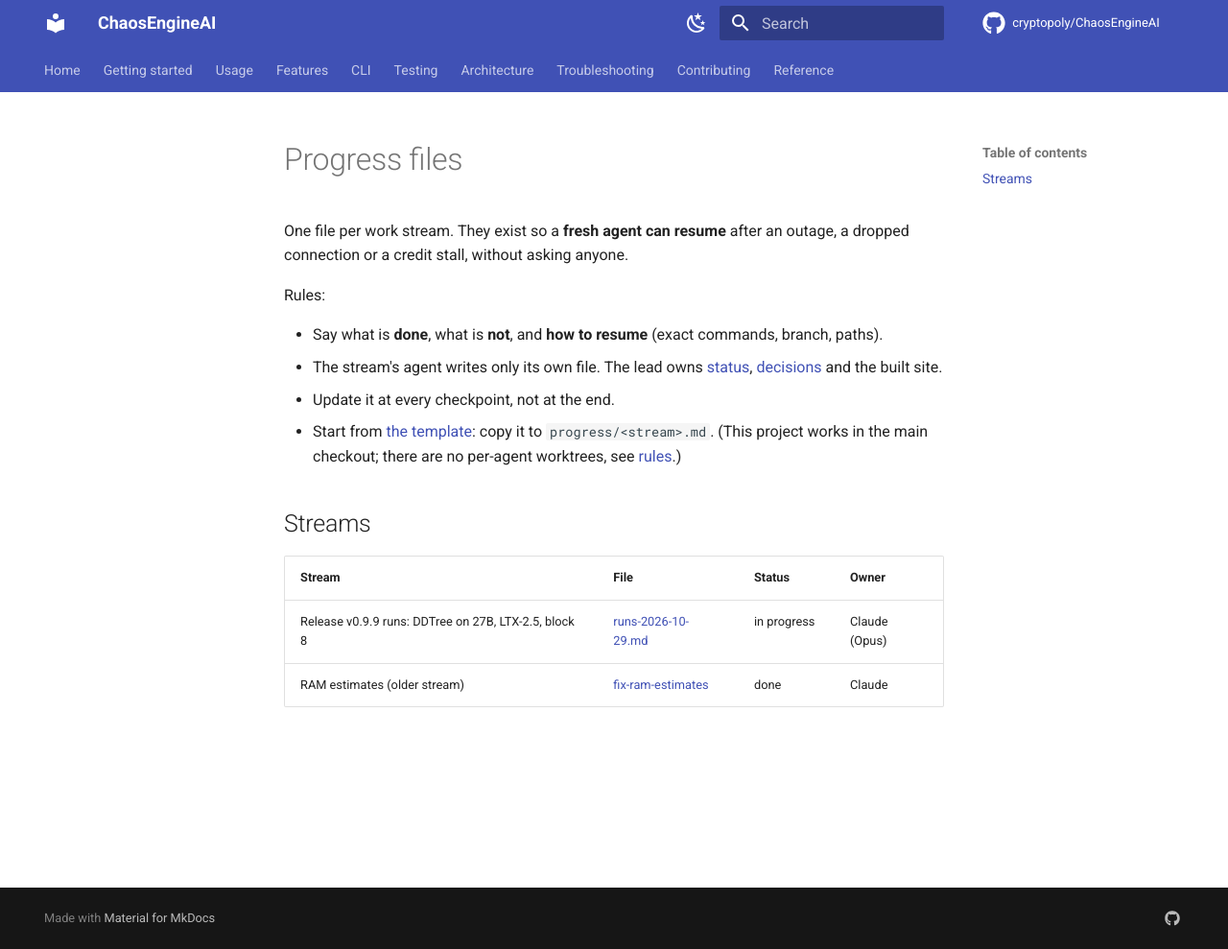
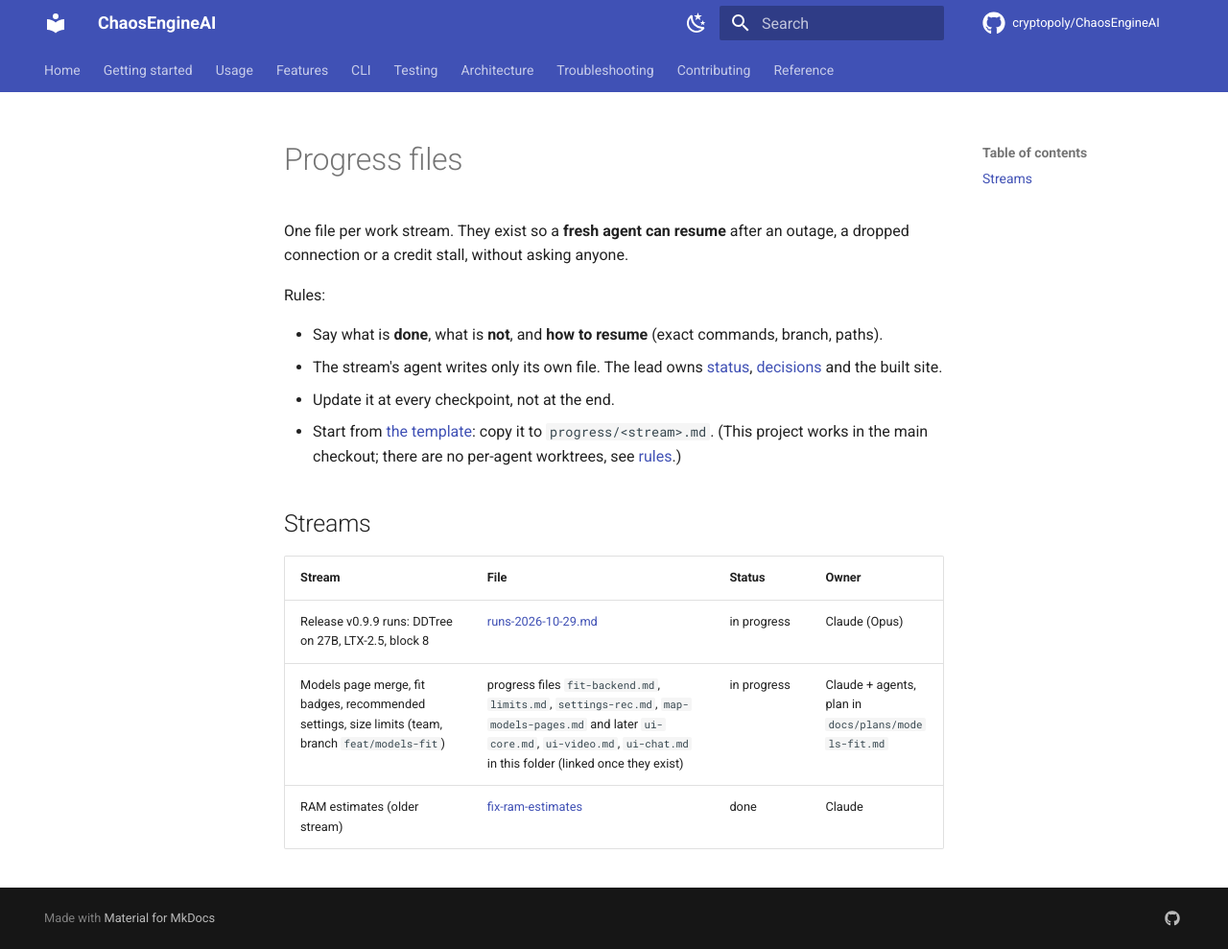
Before and after one commit to cryptopoly/ChaosEngineAI, an MkDocs documentation site: the page built from docs/hub/progress/README.md, in a window 1280 px wide and 989 px high. Shown: the whole window at 96% size. Built offline with MkDocs 1.6.1 and Material for MkDocs 9.7.7, drawn with Linux system fonts in a browser that asks for light colours; comment, search, counter and statistics services are not loaded.

Commit message:
docs: log the Models page / fit / size-limit decision and the team stream

```diff
--- a/docs/hub/progress/README.md
+++ b/docs/hub/progress/README.md
@@ -18,4 +18,5 @@ Rules:
 | Stream | File | Status | Owner |
 |---|---|---|---|
 | Release v0.9.9 runs: DDTree on 27B, LTX-2.5, block 8 | [runs-2026-10-29.md](runs-2026-10-29.md) | in progress | Claude (Opus) |
+| Models page merge, fit badges, recommended settings, size limits (team, branch `feat/models-fit`) | progress files `fit-backend.md`, `limits.md`, `settings-rec.md`, `map-models-pages.md` and later `ui-core.md`, `ui-video.md`, `ui-chat.md` in this folder (linked once they exist) | in progress | Claude + agents, plan in `docs/plans/models-fit.md` |
 | RAM estimates (older stream) | [fix-ram-estimates](https://github.com/cryptopoly/ChaosEngineAI/blob/staging/docs/progress/fix-ram-estimates.md) | done | Claude |
```
Also changed, not shown: docs/hub/decisions.md (+2 -3 lines).
